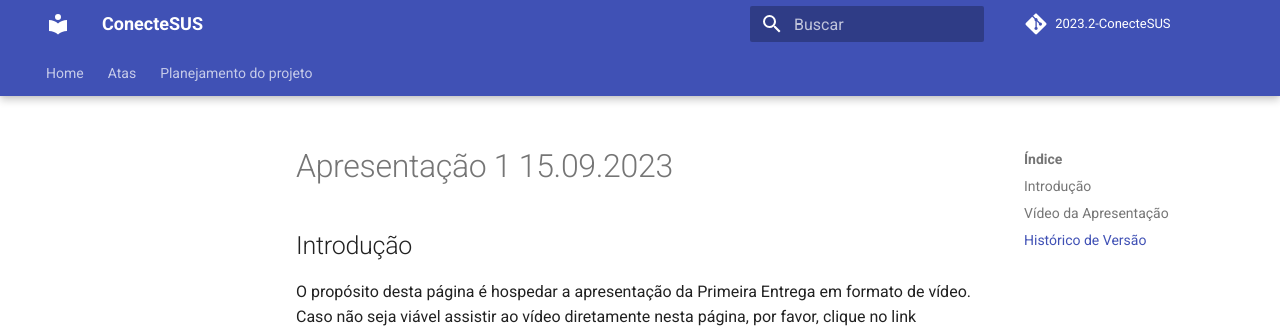
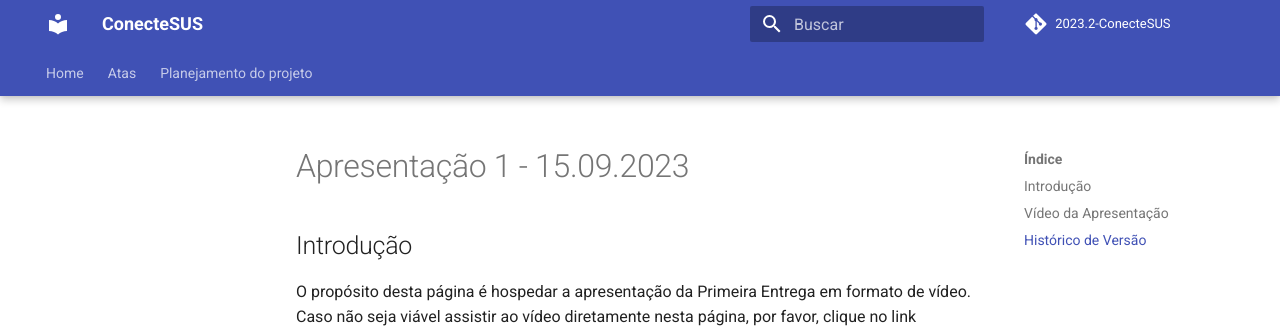
Before and after one commit to Requisitos-de-Software/2023.2-Economia-DF, an MkDocs documentation site: the page built from docs/apresentacoes/Apresentação 1 - 15.09.2023.md, in a window 1280 px wide and 1206 px high. Shown: the top 334 px of the window. Built offline with MkDocs 1.6.1 and Material for MkDocs 9.7.7, drawn with Linux system fonts in a browser that asks for light colours; comment, search, counter and statistics services are not loaded; part of the change alters nothing that is shown.

```diff
--- a/docs/apresentacoes/Apresentação 1 - 15.09.2023.md
+++ b/docs/apresentacoes/Apresentação 1 - 15.09.2023.md
@@ -1,3 +1,5 @@
+# Apresentação 1 - 15.09.2023
+
 ## Introdução
 
 O propósito desta página é hospedar a apresentação da Primeira Entrega em formato de vídeo. Caso não seja viável assistir ao vídeo diretamente nesta página, por favor, clique no link correspondente para acessá-lo.
```
